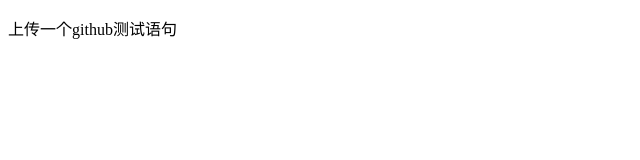
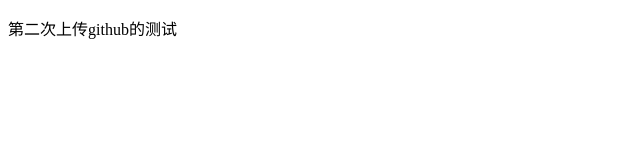
Before and after one commit to HanShanXingFan/amend, a plain HTML site: page index.html in a window 1280 px wide. Shown: the full height of the page, 0-640 px from the left. Drawn offline with Linux system fonts and the light colour scheme.

Commit message:
这里是第二次上传

```diff
--- a/index.html
+++ b/index.html
@@ -6,7 +6,7 @@
 	</head>
 	<body>
 		<div>
-			<p>上传一个github测试语句</p>
+			<p>第二次上传github的测试</p>
 		</div>
 	</body>
 </html>
```
